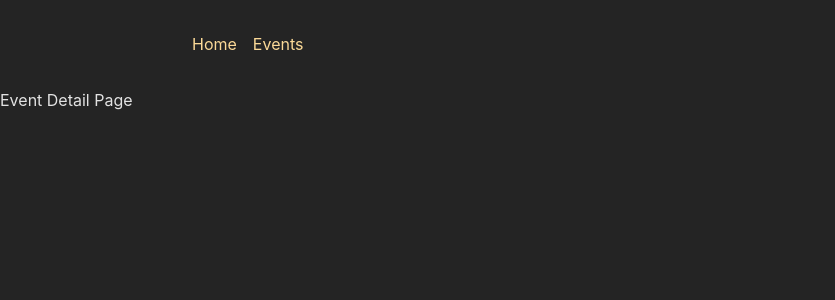
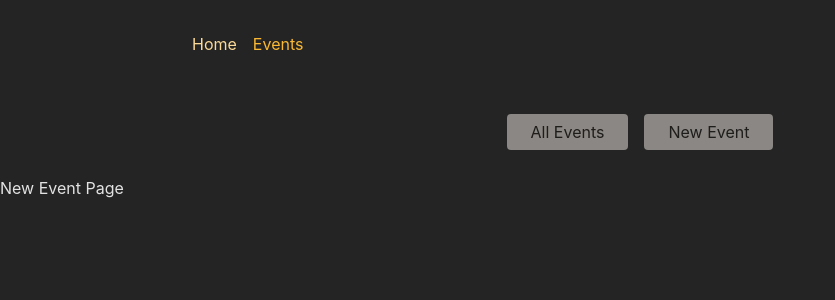
Before and after one commit to ikiet/react-router-learing, a React (Create React App) app in the folder frontend/: page /events/new in a window 1280 px wide. Shown: the top 300 px of the page, without its empty margins (0-835 px from the left). Built offline with nearby package versions, Linux system fonts and the light colour scheme.

Commit message:
practice create route

```diff
--- /dev/null
+++ b/frontend/src/components/EventRootLayout.js
@@ -0,0 +1,13 @@
+import EventsNavigation from './EventsNavigation';
+import { Outlet } from 'react-router-dom';
+
+const EventRootLayout = () => {
+  return (
+    <>
+      <EventsNavigation />
+      <Outlet/>
+    </>
+  )
+}
+
+export default EventRootLayout;
--- a/frontend/src/components/EventsList.js
+++ b/frontend/src/components/EventsList.js
@@ -1,4 +1,5 @@
-import classes from './EventsList.module.css';
+import classes from "./EventsList.module.css";
+import { Link } from "react-router-dom";
 
 function EventsList({ events }) {
   return (
@@ -7,13 +8,13 @@ function EventsList({ events }) {
       <ul className={classes.list}>
         {events.map((event) => (
           <li key={event.id} className={classes.item}>
-            <a href="...">
+            <Link to={"/events/" + event.id}>
               <img src={event.image} alt={event.title} />
               <div className={classes.content}>
                 <h2>{event.title}</h2>
                 <time>{event.date}</time>
               </div>
-            </a>
+            </Link>
           </li>
         ))}
       </ul>
--- a/frontend/src/components/EventsNavigation.js
+++ b/frontend/src/components/EventsNavigation.js
@@ -1,4 +1,5 @@
 import classes from './EventsNavigation.module.css';
+import React from 'react';
 
 function EventsNavigation() {
   return (
--- a/frontend/src/components/MainNavigation.js
+++ b/frontend/src/components/MainNavigation.js
@@ -9,13 +9,22 @@ function MainNavigation() {
           <li>
             <NavLink
               to="/"
-              className={(isActive) => (isActive ? "active" : undefined)}
+              className={({ isActive }) =>
+                isActive ? classes.active : undefined
+              }
             >
               Home
             </NavLink>
           </li>
           <li>
-            <NavLink to="/events">Events</NavLink>
+            <NavLink
+              to="/events"
+              className={({ isActive }) =>
+                isActive ? classes.active : undefined
+              }
+            >
+              Events
+            </NavLink>
           </li>
         </ul>
       </nav>
--- a/frontend/src/pages/EventDetailPage.js
+++ b/frontend/src/pages/EventDetailPage.js
@@ -1,5 +1,11 @@
+import { useParams } from "react-router-dom";
+
 const EventDetailPage = () => {
-  return <div>Event Detail Page</div>;
+  const { eventId } = useParams();
+  return <>
+    <div>Event Detail Page</div>
+    <div>Event Id: {eventId}</div>
+  </>;
 };
 
 export default EventDetailPage;
--- a/frontend/src/pages/EventsPage.js
+++ b/frontend/src/pages/EventsPage.js
@@ -1,5 +1,24 @@
+import EventsList from "../components/EventsList";
 const EventsPage = () => {
-  return <div>Events Page</div>;
+  const events = [{
+    id: "1",
+    image: "",
+    title: "Event 1",
+    date: "2022-12-12",
+  },
+    {
+      id: "2",
+      image: "",
+      title: "Event 2",
+      date: "2022-12-14",
+    }
+  ];
+  return (
+    <div>
+      <div>Events Page</div>
+      <EventsList events={events} />
+    </div>
+  );
 };
 
 export default EventsPage;
```
Also changed, not shown: frontend/src/App.js (+4 -3 lines).
